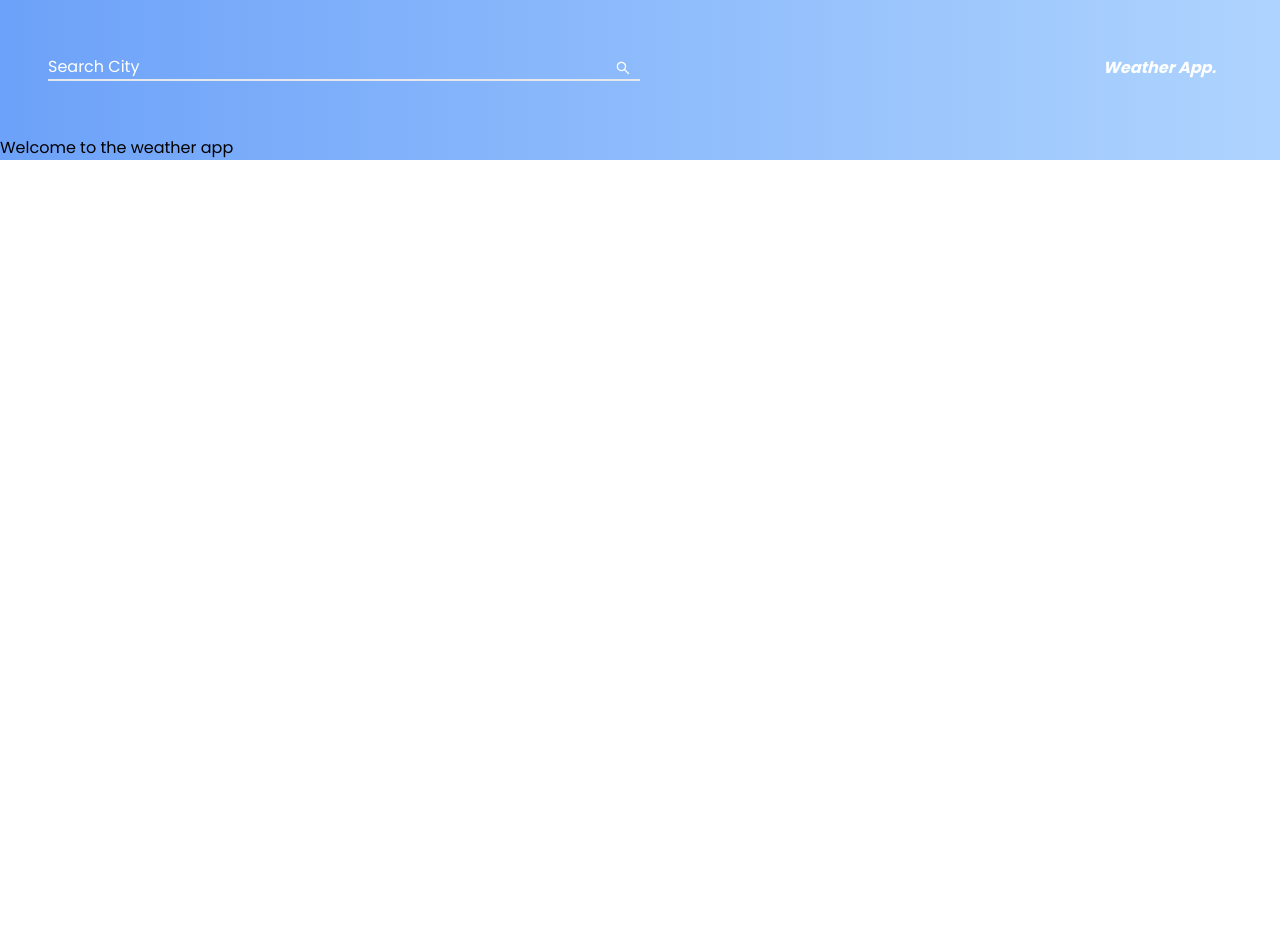
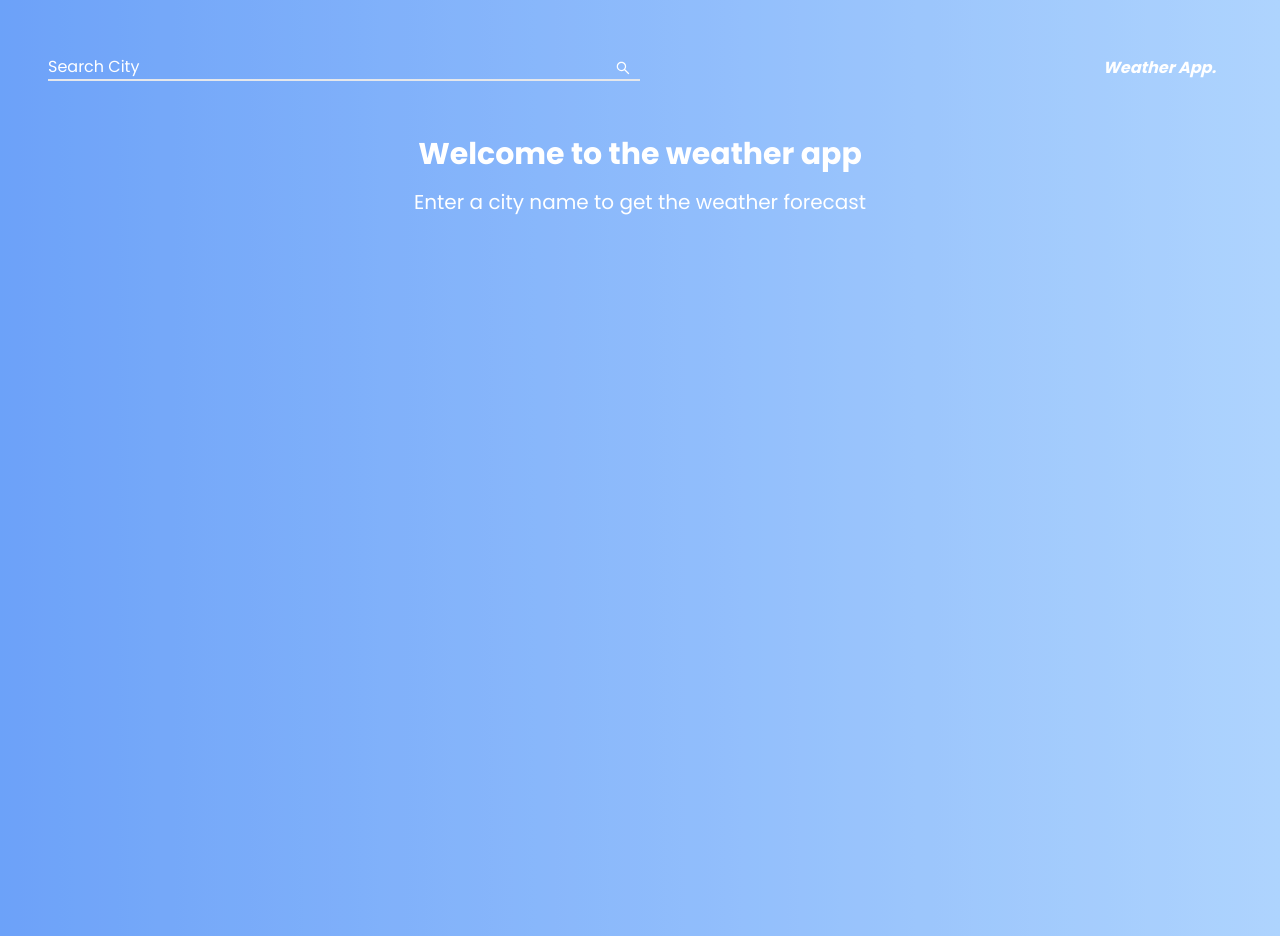
Before and after one commit to brianadams68/Weather, a Next.js app: page / in a window 1280 px wide. Before the commit the page ends 800 px from the top, so only its background shows below. Built offline with nearby package versions, Linux system fonts and the light colour scheme.

Commit message:
Almost done

```diff
--- a/app/Components/WeatherDetails.tsx
+++ b/app/Components/WeatherDetails.tsx
@@ -42,6 +42,7 @@ const WeatherDetails = ({ data }: WeatherDetailsProps) => {
             </div>
           </div>
         </div>
+        <div className="grid grid-cols-1 sm:grid-cols-2 md:grid-cols-2 lg:grid-cols-4 gap-4">
           <div className="bg-white/50 flex p-4 items-center justify-center gap-6 rounded-xl">
             <div>
               <h3 className="text-2xl">Humidity</h3>
@@ -51,6 +52,8 @@ const WeatherDetails = ({ data }: WeatherDetailsProps) => {
               <WiHumidity fontSize={40} />
             </div>
           </div>
+        </div>
+        <div className="grid grid-cols-1 sm:grid-cols-2 md:grid-cols-2 lg:grid-cols-4 gap-4">
           <div className="bg-white/50 flex p-4 items-center justify-center gap-6 rounded-xl">
             <div>
               <h3 className="text-2xl">Wind Direction</h3>
@@ -60,6 +63,8 @@ const WeatherDetails = ({ data }: WeatherDetailsProps) => {
               <GiCompass fontSize={40} />
             </div>
           </div>
+        </div>
+        <div className="grid grid-cols-1 sm:grid-cols-2 md:grid-cols-2 lg:grid-cols-4 gap-4">
           <div className="bg-white/50 flex p-4 items-center justify-center gap-6 rounded-xl">
             <div>
               <h3 className="text-2xl">Sunrise</h3>
@@ -71,6 +76,8 @@ const WeatherDetails = ({ data }: WeatherDetailsProps) => {
               <BsSunrise fontSize={40} />
             </div>
           </div>
+        </div>
+        <div className="grid grid-cols-1 sm:grid-cols-2 md:grid-cols-2 lg:grid-cols-4 gap-4">
           <div className="bg-white/50 flex p-4 items-center justify-center gap-6 rounded-xl">
             <div>
               <h3 className="text-2xl">Sunsent</h3>
@@ -82,6 +89,8 @@ const WeatherDetails = ({ data }: WeatherDetailsProps) => {
               <BsSunset fontSize={40} />
             </div>
           </div>
+        </div>
+        <div className="grid grid-cols-1 sm:grid-cols-2 md:grid-cols-2 lg:grid-cols-4 gap-4">
           <div className="bg-white/50 flex p-4 items-center justify-center gap-6 rounded-xl">
             <div>
               <h3 className="text-2xl">Air Pressure</h3>
@@ -91,6 +100,8 @@ const WeatherDetails = ({ data }: WeatherDetailsProps) => {
               <MdAir fontSize={40} />
             </div>
           </div>
+        </div>
+        <div className="grid grid-cols-1 sm:grid-cols-2 md:grid-cols-2 lg:grid-cols-4 gap-4">
           <div className="bg-white/50 flex p-4 items-center justify-center gap-6 rounded-xl">
             <div>
               <h3 className="text-2xl">Feel Like</h3>
@@ -100,6 +111,8 @@ const WeatherDetails = ({ data }: WeatherDetailsProps) => {
               <CiTempHigh fontSize={40} />
             </div>
           </div>
+        </div>
+        <div className="grid grid-cols-1 sm:grid-cols-2 md:grid-cols-2 lg:grid-cols-4 gap-4">
           <div className="bg-white/50 flex p-4 items-center justify-center gap-6 rounded-xl">
             <div>
               <h3 className="text-2xl">Visibility</h3>
@@ -110,6 +123,7 @@ const WeatherDetails = ({ data }: WeatherDetailsProps) => {
             </div>
           </div>
         </div>
+      </div>
     </>
   );
 };
--- a/app/page.tsx
+++ b/app/page.tsx
@@ -11,7 +11,7 @@ const Home = () => {
   const [location, setLocation] = useState("");
   const [error, setError] = useState("");
 
-  const url = `http://api.weatherapi.com/v1/forecast.json?key=&q=${location}&days=7&aqi=yes&alerts=yes`;
+  const url = `http://api.weatherapi.com/v1/forecast.json?key=${process.env.WEATHER_APP}&q=${location}&days=7&aqi=yes&alerts=yes`;
 
   const handleSearch = async (e: React.KeyboardEvent<HTMLInputElement>) => {
     if (e.key === "Enter") {
@@ -35,15 +35,16 @@ const Home = () => {
   let content;
   if (Object.keys(data).length === 0 && error === "") {
     content = (
-      <div>
-        <h2>Welcome to the weather app</h2>
+      <div className="text-white text-center h-screen mt-[5-rem]">
+        <h2 className="text-3xl font-bold mb-4">Welcome to the weather app</h2>
+        <p className="text-xl">Enter a city name to get the weather forecast</p>
       </div>
     );
   } else if (error !== "") {
     content = (
-      <div>
-        <p>City Fot Found</p>
-        <p>Enter a Valid City</p>
+      <div className="text-white text-center h-screen mt-[5-rem]">
+        <p className="text-3xl font-bold mb-4">City Not Found</p>
+        <p className="text-xl">Enter a Valid City</p>
       </div>
     );
   } else {
```
Lines whose indentation alone changed are shown as unchanged.
